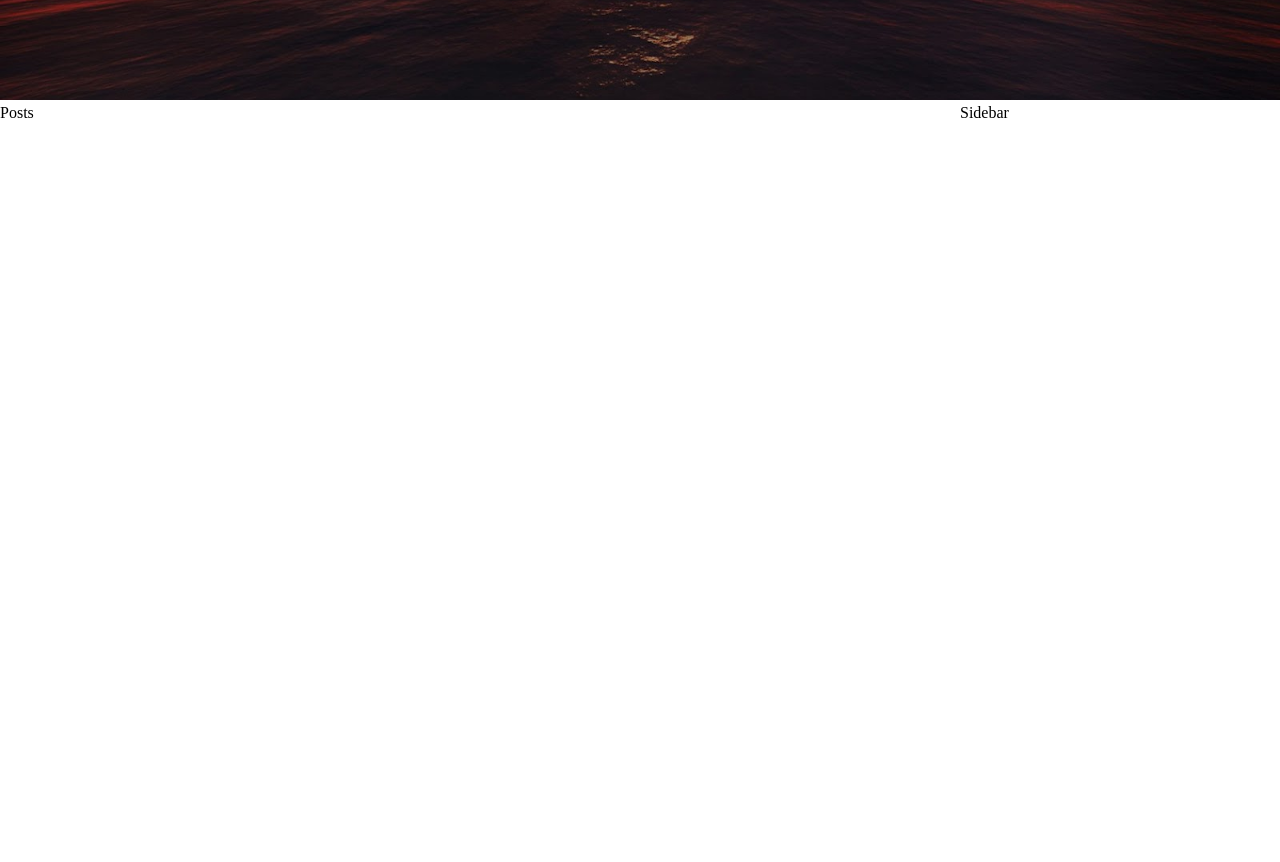
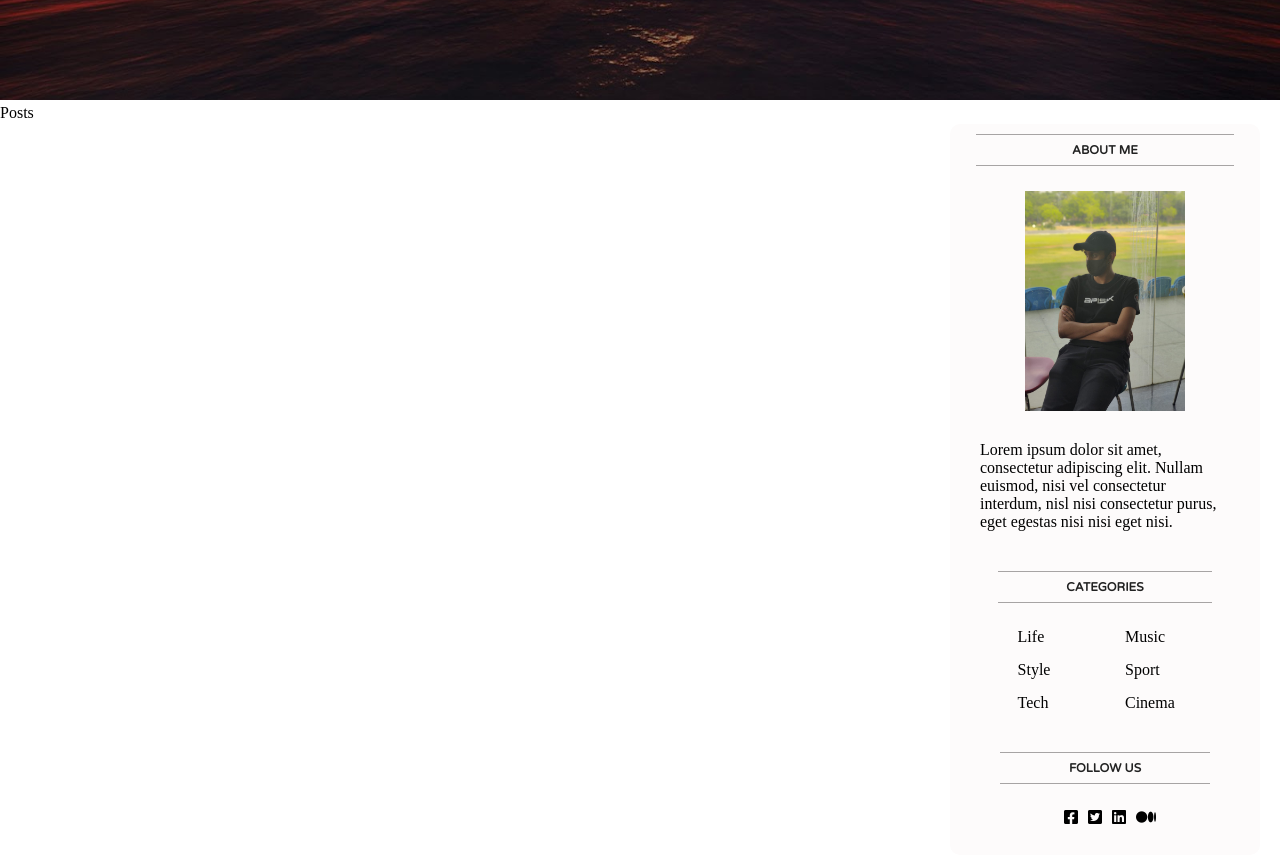
Before and after one commit to BhavyaT-135/Blog-Website---MERN-App, a React (Create React App) app: page / in a window 1280 px wide. Shown: the part 590-1452 px from the top of the page. Before the commit the page ends 800 px from the top, so only its background shows below. Built offline with nearby package versions, Linux system fonts and the light colour scheme.

Commit message:
⚡️ 💄 Sidebar and About Section

```diff
--- a/src/header/header.css
+++ b/src/header/header.css
@@ -7,18 +7,18 @@
     flex-direction: column;
     align-items: center;
     font-family: 'Lora', serif;
-    color: #444;
+    color: rgb(136, 133, 133);
 }
 
 .headerTitleSm{
     position: absolute;
-    top: 18%;
+    top: 16%;
     font-size: 20px;
 }
 
 .headerTitleLg {
     position: absolute;
-    top: 20%;
+    top: 18%;
     font-size: 100px;
 }
 
--- a/src/sidebar/Sidebar.jsx
+++ b/src/sidebar/Sidebar.jsx
@@ -1,9 +1,34 @@
 import './sidebar.css';
+import aboutPic from '../assets/about.jpeg';
 
 export default function Sidebar() {
   return (
-      <div className='sidebar'>
-          Sidebar
+    <div className='sidebar'>
+      <div className='sidebarItem'>
+        <span className='sidebarTitle'>ABOUT ME</span>
+        <img src={aboutPic} alt="" />
+        <p>Lorem ipsum dolor sit amet, consectetur adipiscing elit. Nullam euismod, nisi vel consectetur interdum, nisl nisi consectetur purus, eget egestas nisi nisi eget nisi.</p>
       </div>
+      <div className='sidebarItem'>
+        <span className='sidebarTitle'>CATEGORIES</span>
+        <ul className='sidebarList'>
+          <li className='sidebarListItem'>Life</li>
+          <li className='sidebarListItem'>Music</li>
+          <li className='sidebarListItem'>Style</li>
+          <li className='sidebarListItem'>Sport</li>
+          <li className='sidebarListItem'>Tech</li>
+          <li className='sidebarListItem'>Cinema</li>
+        </ul>
+      </div>
+      <div className='sidebarItem'>
+        <span className='sidebarTitle'>FOLLOW US</span>
+        <div className='sidebarSocial'>
+          <i className="sidebarIcon fab fa-facebook-square"></i>
+          <i className="sidebarIcon fab fa-twitter-square"></i>
+          <i className="sidebarIcon fa-brands fa-linkedin"></i>
+          <i className="sidebarIcon fa-brands fa-medium"></i>
+        </div>
+      </div>
+    </div>
   )
 }
--- a/src/sidebar/sidebar.css
+++ b/src/sidebar/sidebar.css
@@ -1,3 +1,66 @@
 .sidebar{
     flex: 3;
+    margin: 20px;
+    padding-bottom: 30px;
+    background-color: #fdfbfb;
+    border-radius: 10px;
+    display: flex;
+    flex-direction: column;
+    align-items: center;
 }
+
+.sidebarItem{
+    display: flex;
+    flex-direction: column;
+    align-items: center;
+}
+
+.sidebarTitle{
+    margin: 10px;
+    padding: 5px;
+    width: 80%;
+    border-top: 1px solid #a7a4a4;
+    border-bottom: 1px solid #a7a4a4;
+    font-family: 'Varela Round', sans-serif;
+    font-size: 12px;
+    color: #222;
+    font-weight: 600;
+    line-height: 20px;
+    text-align: center;
+}
+
+.sidebarItem > img {
+    margin-top: 15px;
+    height: 220px;
+    width: 160px;
+}
+
+.sidebarItem > p {
+    padding: 30px;
+}
+
+.sidebarList{
+    list-style: none;
+    margin-bottom: 30px;
+}
+
+.sidebarListItem{
+    display: inline-block;
+    width: 50%;
+    margin-top: 15px;
+    cursor: pointer;
+}
+
+.sidebarSocial{
+    margin-top: 15px;
+    width: 250px;
+    display: flex;
+    align-items: center;
+    justify-content: center;
+}
+
+.sidebarIcon{
+    font-size: 16px;
+    margin-left: 10px;
+    cursor: pointer;
+}
```
Also changed, not shown: src/assets/about.jpeg (added).
